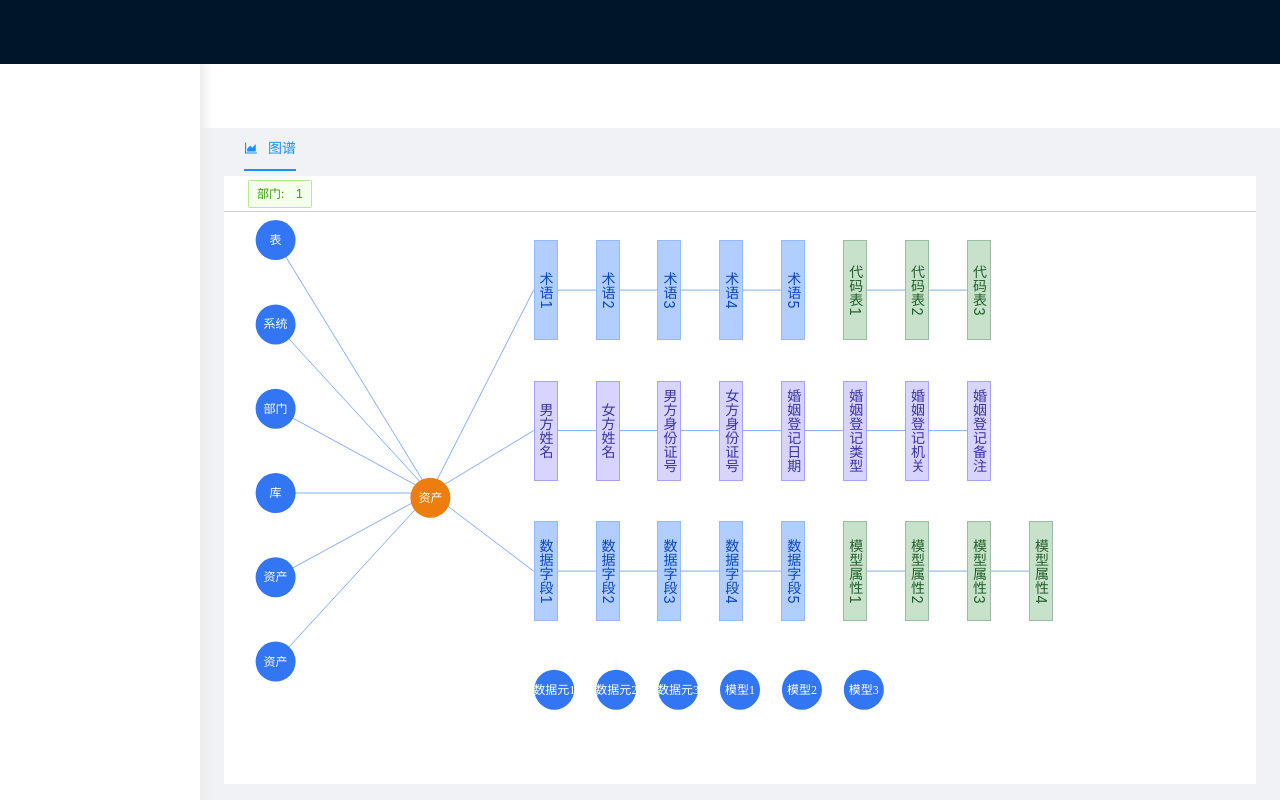
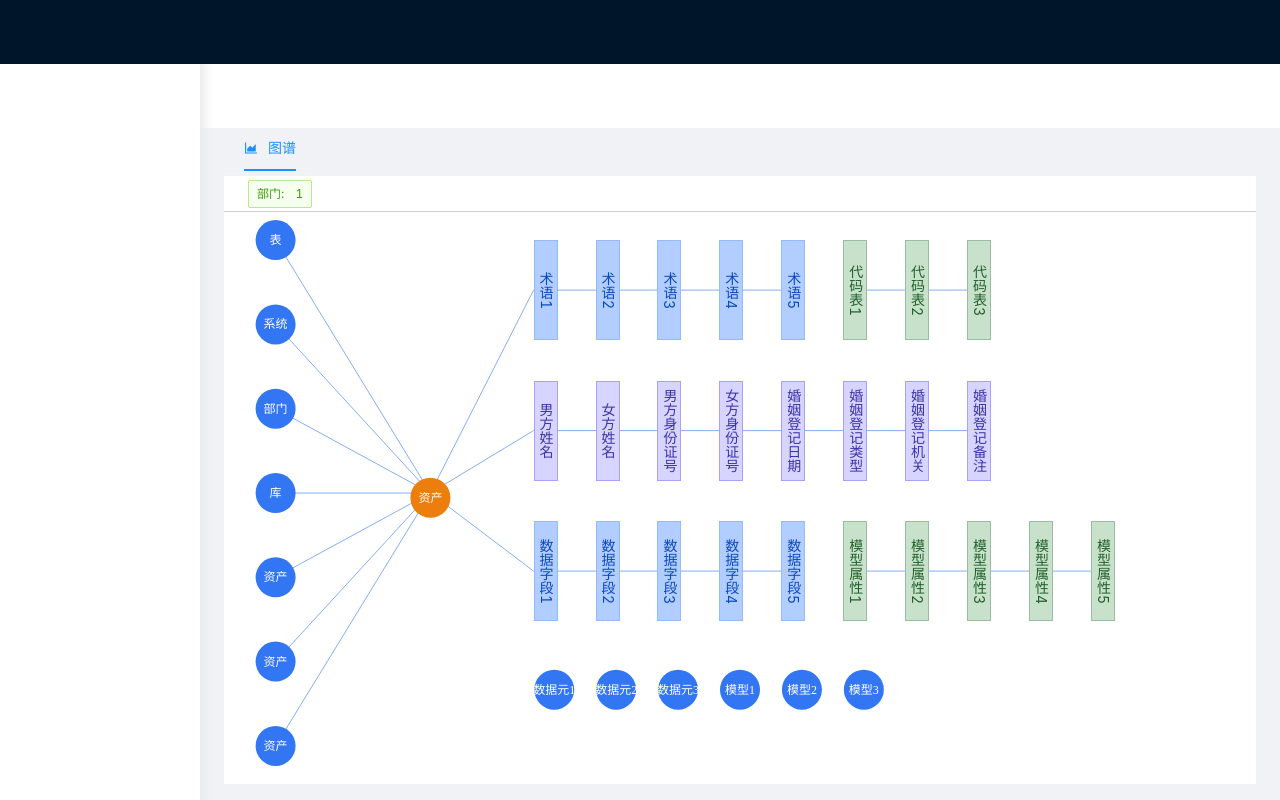
Before and after one commit to tohsaka888/network-data-platform, a React (Create React App) app: page / in a window 1280 px wide. Built offline with nearby package versions, Linux system fonts and the light colour scheme.

Commit message:
update: 更新mock数据测试动态是否可行

```diff
--- a/src/mock/fake_data.ts
+++ b/src/mock/fake_data.ts
@@ -29,6 +29,9 @@ const defaultPoint: Point[] = [
   {
     name: '资产',
     id: '5'
+  }, {
+    name: '资产',
+    id: '6'
   }
 ]
 
@@ -157,6 +160,9 @@ const modelProperties: Point[] = [
   }, {
     name: '模型属性4',
     id: '3'
+  }, {
+    name: '模型属性5',
+    id: '4'
   }
 ]
 
```
